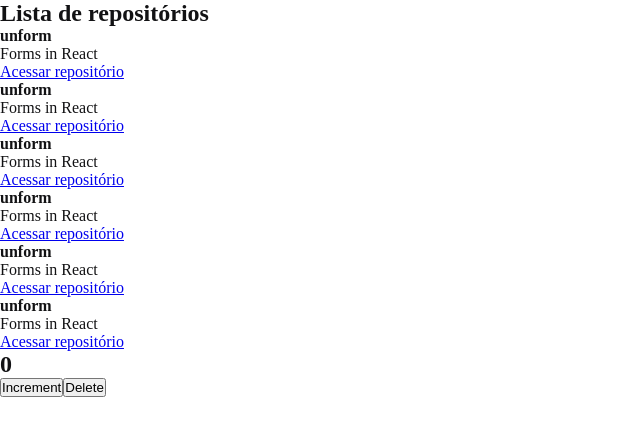
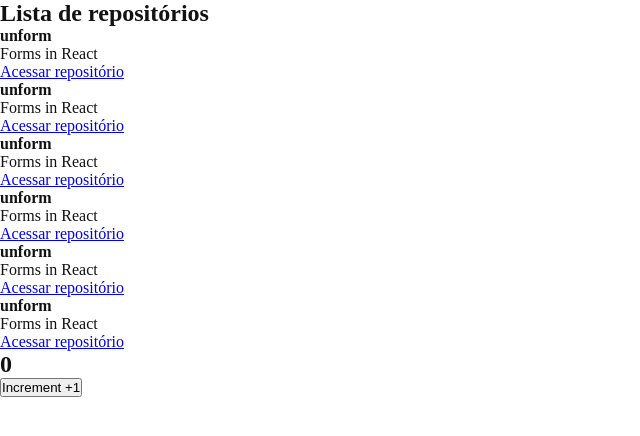
Before and after one commit to michelwene/react-explorer, a React app: page / in a window 1280 px wide. Shown: the top 436 px of the page, without its empty margins (0-640 px from the left). Built offline with nearby package versions, Linux system fonts and the light colour scheme.

Commit message:
add webpack refresh

```diff
--- a/package.json
+++ b/package.json
@@ -16,11 +16,13 @@
     "@babel/core": "^7.17.2",
     "@babel/preset-env": "^7.16.11",
     "@babel/preset-react": "^7.16.7",
+    "@pmmmwh/react-refresh-webpack-plugin": "^0.5.4",
     "babel-loader": "^8.2.3",
     "cross-env": "^7.0.3",
     "css-loader": "^6.6.0",
     "html-webpack-plugin": "^5.5.0",
     "node-sass": "^7.0.1",
+    "react-refresh": "^0.11.0",
     "sass-loader": "^12.6.0",
     "style-loader": "^3.3.1",
     "webpack": "^5.68.0",
--- a/src/components/Counter.jsx
+++ b/src/components/Counter.jsx
@@ -7,20 +7,11 @@
     setCounter(counter + 1);
   }
 
-  function deleteIncrement() {
-    if (counter != 0) {
-      setCounter(counter - 1);
-    }
-  }
-
   return (
     <div>
       <h2>{counter}</h2>
       <button type="button" onClick={increment}>
-        Increment
-      </button>
-      <button type="button" onClick={deleteIncrement}>
-        Delete
+        Increment +1
       </button>
     </div>
   );
--- a/webpack.config.js
+++ b/webpack.config.js
@@ -1,5 +1,6 @@
 const path = require("path");
 const HtmlWebpackPlugin = require("html-webpack-plugin");
+const ReactRefreshWebpackPlugin = require("@pmmmwh/react-refresh-webpack-plugin");
 
 const isDevelopment = process.env.NODE_ENV !== "production";
 
@@ -16,18 +17,27 @@
   },
   devServer: {
     static: path.resolve(__dirname, "public"),
+    hot: true,
   },
   plugins: [
+    isDevelopment && new ReactRefreshWebpackPlugin(),
     new HtmlWebpackPlugin({
       template: path.resolve(__dirname, "public", "index.html"),
     }),
-  ],
+  ].filter(Boolean),
   module: {
     rules: [
       {
         test: /\.jsx$/,
         exclude: /node_modules/,
-        use: "babel-loader",
+        use: {
+          loader: "babel-loader",
+          options: {
+            plugins: [
+              isDevelopment && require.resolve("react-refresh/babel"),
+            ].filter(Boolean),
+          },
+        },
       },
       {
         test: /\.scss$/,
```
Also changed, not shown: 1 other file (tests, documents, lock files or other folders).
